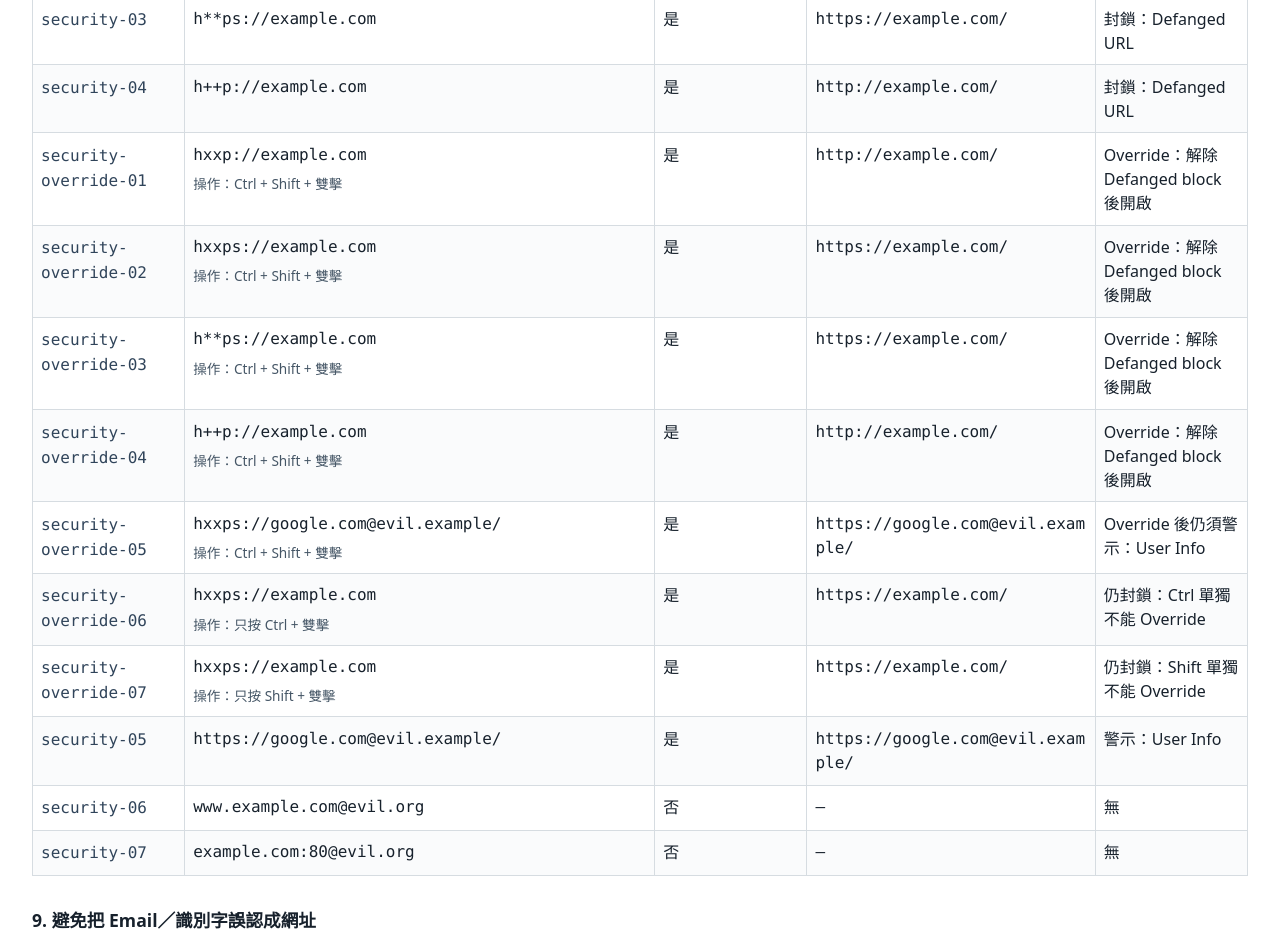
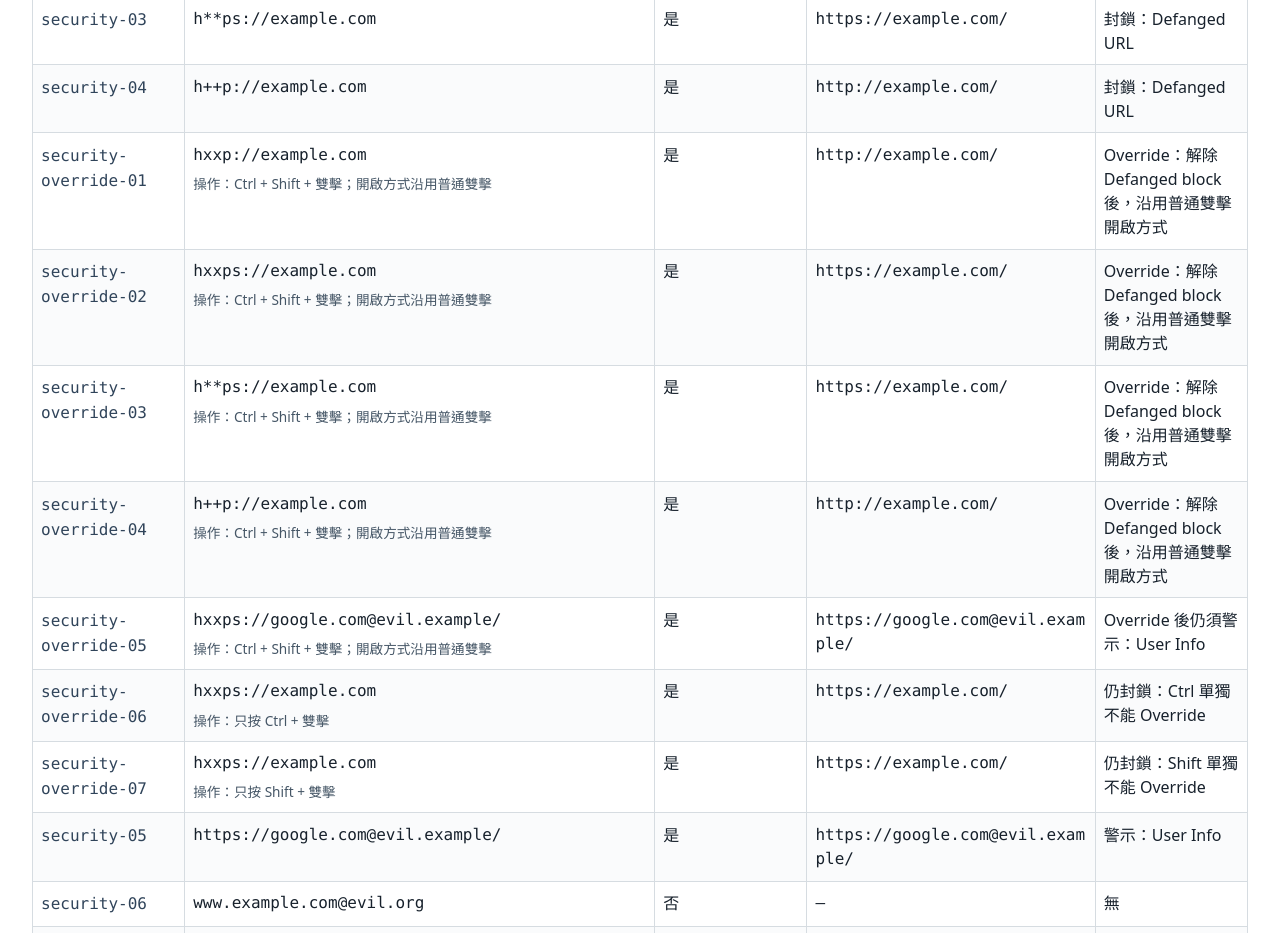
Before and after one commit to rucifa/plain-text-url-opener, a plain HTML site: page index.html in a window 1280 px wide. Shown: the part 5280-6213 px from the top of the page. Drawn offline with Linux system fonts and the light colour scheme.

Commit message:
docs: clarify defanged override open mode

```diff
--- a/index.html
+++ b/index.html
@@ -142,11 +142,11 @@ tbody tr:nth-child(even) { background:#fafbfc; }
 <tr data-case-id="security-02" data-expect-match="true" data-expect-raw="hxxps://example.com" data-expect-url="https://example.com/" data-expect-warning="defanged" data-expect-blocked="true"><th scope="row"><code>security-02</code></th><td class="raw-cell"><div class="sample" id="security-02">hxxps://example.com</div></td><td>是</td><td class="meta-url" data-display="https://example.com/" aria-label="https://example.com/"></td><td>封鎖：Defanged URL</td></tr>
 <tr data-case-id="security-03" data-expect-match="true" data-expect-raw="h**ps://example.com" data-expect-url="https://example.com/" data-expect-warning="defanged" data-expect-blocked="true"><th scope="row"><code>security-03</code></th><td class="raw-cell"><div class="sample" id="security-03">h**ps://example.com</div></td><td>是</td><td class="meta-url" data-display="https://example.com/" aria-label="https://example.com/"></td><td>封鎖：Defanged URL</td></tr>
 <tr data-case-id="security-04" data-expect-match="true" data-expect-raw="h++p://example.com" data-expect-url="http://example.com/" data-expect-warning="defanged" data-expect-blocked="true"><th scope="row"><code>security-04</code></th><td class="raw-cell"><div class="sample" id="security-04">h++p://example.com</div></td><td>是</td><td class="meta-url" data-display="http://example.com/" aria-label="http://example.com/"></td><td>封鎖：Defanged URL</td></tr>
-<tr data-case-id="security-override-01" data-expect-match="true" data-expect-raw="hxxp://example.com" data-expect-url="http://example.com/" data-expect-warning="defanged" data-expect-blocked="true" data-interaction="ctrl-shift-double-click" data-expect-navigation="true" data-expect-post-warning="none"><th scope="row"><code>security-override-01</code></th><td class="raw-cell"><div class="sample" id="security-override-01">hxxp://example.com</div><div class="note" data-display="操作：Ctrl + Shift + 雙擊"></div></td><td>是</td><td class="meta-url" data-display="http://example.com/" aria-label="http://example.com/"></td><td>Override：解除 Defanged block 後開啟</td></tr>
-<tr data-case-id="security-override-02" data-expect-match="true" data-expect-raw="hxxps://example.com" data-expect-url="https://example.com/" data-expect-warning="defanged" data-expect-blocked="true" data-interaction="ctrl-shift-double-click" data-expect-navigation="true" data-expect-post-warning="none"><th scope="row"><code>security-override-02</code></th><td class="raw-cell"><div class="sample" id="security-override-02">hxxps://example.com</div><div class="note" data-display="操作：Ctrl + Shift + 雙擊"></div></td><td>是</td><td class="meta-url" data-display="https://example.com/" aria-label="https://example.com/"></td><td>Override：解除 Defanged block 後開啟</td></tr>
-<tr data-case-id="security-override-03" data-expect-match="true" data-expect-raw="h**ps://example.com" data-expect-url="https://example.com/" data-expect-warning="defanged" data-expect-blocked="true" data-interaction="ctrl-shift-double-click" data-expect-navigation="true" data-expect-post-warning="none"><th scope="row"><code>security-override-03</code></th><td class="raw-cell"><div class="sample" id="security-override-03">h**ps://example.com</div><div class="note" data-display="操作：Ctrl + Shift + 雙擊"></div></td><td>是</td><td class="meta-url" data-display="https://example.com/" aria-label="https://example.com/"></td><td>Override：解除 Defanged block 後開啟</td></tr>
-<tr data-case-id="security-override-04" data-expect-match="true" data-expect-raw="h++p://example.com" data-expect-url="http://example.com/" data-expect-warning="defanged" data-expect-blocked="true" data-interaction="ctrl-shift-double-click" data-expect-navigation="true" data-expect-post-warning="none"><th scope="row"><code>security-override-04</code></th><td class="raw-cell"><div class="sample" id="security-override-04">h++p://example.com</div><div class="note" data-display="操作：Ctrl + Shift + 雙擊"></div></td><td>是</td><td class="meta-url" data-display="http://example.com/" aria-label="http://example.com/"></td><td>Override：解除 Defanged block 後開啟</td></tr>
-<tr data-case-id="security-override-05" data-expect-match="true" data-expect-raw="hxxps://google.com@evil.example/" data-expect-url="https://google.com@evil.example/" data-expect-warning="defanged" data-expect-blocked="true" data-interaction="ctrl-shift-double-click" data-expect-navigation="true" data-expect-post-warning="user-info"><th scope="row"><code>security-override-05</code></th><td class="raw-cell"><div class="sample" id="security-override-05">hxxps://google.com@evil.example/</div><div class="note" data-display="操作：Ctrl + Shift + 雙擊"></div></td><td>是</td><td class="meta-url" data-display="https://google.com@evil.example/" aria-label="https://google.com@evil.example/"></td><td>Override 後仍須警示：User Info</td></tr>
+<tr data-case-id="security-override-01" data-expect-match="true" data-expect-raw="hxxp://example.com" data-expect-url="http://example.com/" data-expect-warning="defanged" data-expect-blocked="true" data-interaction="ctrl-shift-double-click" data-expect-navigation="true" data-expect-open-mode="same-as-ordinary-double-click" data-expect-post-warning="none"><th scope="row"><code>security-override-01</code></th><td class="raw-cell"><div class="sample" id="security-override-01">hxxp://example.com</div><div class="note" data-display="操作：Ctrl + Shift + 雙擊；開啟方式沿用普通雙擊"></div></td><td>是</td><td class="meta-url" data-display="http://example.com/" aria-label="http://example.com/"></td><td>Override：解除 Defanged block 後，沿用普通雙擊開啟方式</td></tr>
+<tr data-case-id="security-override-02" data-expect-match="true" data-expect-raw="hxxps://example.com" data-expect-url="https://example.com/" data-expect-warning="defanged" data-expect-blocked="true" data-interaction="ctrl-shift-double-click" data-expect-navigation="true" data-expect-open-mode="same-as-ordinary-double-click" data-expect-post-warning="none"><th scope="row"><code>security-override-02</code></th><td class="raw-cell"><div class="sample" id="security-override-02">hxxps://example.com</div><div class="note" data-display="操作：Ctrl + Shift + 雙擊；開啟方式沿用普通雙擊"></div></td><td>是</td><td class="meta-url" data-display="https://example.com/" aria-label="https://example.com/"></td><td>Override：解除 Defanged block 後，沿用普通雙擊開啟方式</td></tr>
+<tr data-case-id="security-override-03" data-expect-match="true" data-expect-raw="h**ps://example.com" data-expect-url="https://example.com/" data-expect-warning="defanged" data-expect-blocked="true" data-interaction="ctrl-shift-double-click" data-expect-navigation="true" data-expect-open-mode="same-as-ordinary-double-click" data-expect-post-warning="none"><th scope="row"><code>security-override-03</code></th><td class="raw-cell"><div class="sample" id="security-override-03">h**ps://example.com</div><div class="note" data-display="操作：Ctrl + Shift + 雙擊；開啟方式沿用普通雙擊"></div></td><td>是</td><td class="meta-url" data-display="https://example.com/" aria-label="https://example.com/"></td><td>Override：解除 Defanged block 後，沿用普通雙擊開啟方式</td></tr>
+<tr data-case-id="security-override-04" data-expect-match="true" data-expect-raw="h++p://example.com" data-expect-url="http://example.com/" data-expect-warning="defanged" data-expect-blocked="true" data-interaction="ctrl-shift-double-click" data-expect-navigation="true" data-expect-open-mode="same-as-ordinary-double-click" data-expect-post-warning="none"><th scope="row"><code>security-override-04</code></th><td class="raw-cell"><div class="sample" id="security-override-04">h++p://example.com</div><div class="note" data-display="操作：Ctrl + Shift + 雙擊；開啟方式沿用普通雙擊"></div></td><td>是</td><td class="meta-url" data-display="http://example.com/" aria-label="http://example.com/"></td><td>Override：解除 Defanged block 後，沿用普通雙擊開啟方式</td></tr>
+<tr data-case-id="security-override-05" data-expect-match="true" data-expect-raw="hxxps://google.com@evil.example/" data-expect-url="https://google.com@evil.example/" data-expect-warning="defanged" data-expect-blocked="true" data-interaction="ctrl-shift-double-click" data-expect-navigation="true" data-expect-open-mode="same-as-ordinary-double-click" data-expect-post-warning="user-info"><th scope="row"><code>security-override-05</code></th><td class="raw-cell"><div class="sample" id="security-override-05">hxxps://google.com@evil.example/</div><div class="note" data-display="操作：Ctrl + Shift + 雙擊；開啟方式沿用普通雙擊"></div></td><td>是</td><td class="meta-url" data-display="https://google.com@evil.example/" aria-label="https://google.com@evil.example/"></td><td>Override 後仍須警示：User Info</td></tr>
 <tr data-case-id="security-override-06" data-expect-match="true" data-expect-raw="hxxps://example.com" data-expect-url="https://example.com/" data-expect-warning="defanged" data-expect-blocked="true" data-interaction="ctrl-double-click" data-expect-navigation="false" data-expect-post-warning="defanged"><th scope="row"><code>security-override-06</code></th><td class="raw-cell"><div class="sample" id="security-override-06">hxxps://example.com</div><div class="note" data-display="操作：只按 Ctrl + 雙擊"></div></td><td>是</td><td class="meta-url" data-display="https://example.com/" aria-label="https://example.com/"></td><td>仍封鎖：Ctrl 單獨不能 Override</td></tr>
 <tr data-case-id="security-override-07" data-expect-match="true" data-expect-raw="hxxps://example.com" data-expect-url="https://example.com/" data-expect-warning="defanged" data-expect-blocked="true" data-interaction="shift-double-click" data-expect-navigation="false" data-expect-post-warning="defanged"><th scope="row"><code>security-override-07</code></th><td class="raw-cell"><div class="sample" id="security-override-07">hxxps://example.com</div><div class="note" data-display="操作：只按 Shift + 雙擊"></div></td><td>是</td><td class="meta-url" data-display="https://example.com/" aria-label="https://example.com/"></td><td>仍封鎖：Shift 單獨不能 Override</td></tr>
 <tr data-case-id="security-05" data-expect-match="true" data-expect-raw="https://google.com@evil.example/" data-expect-url="https://google.com@evil.example/" data-expect-warning="user-info" data-expect-blocked="false"><th scope="row"><code>security-05</code></th><td class="raw-cell"><div class="sample" id="security-05">https://google.com@evil.example/</div></td><td>是</td><td class="meta-url" data-display="https://google.com@evil.example/" aria-label="https://google.com@evil.example/"></td><td>警示：User Info</td></tr>
```
Also changed, not shown: 3 other files.
